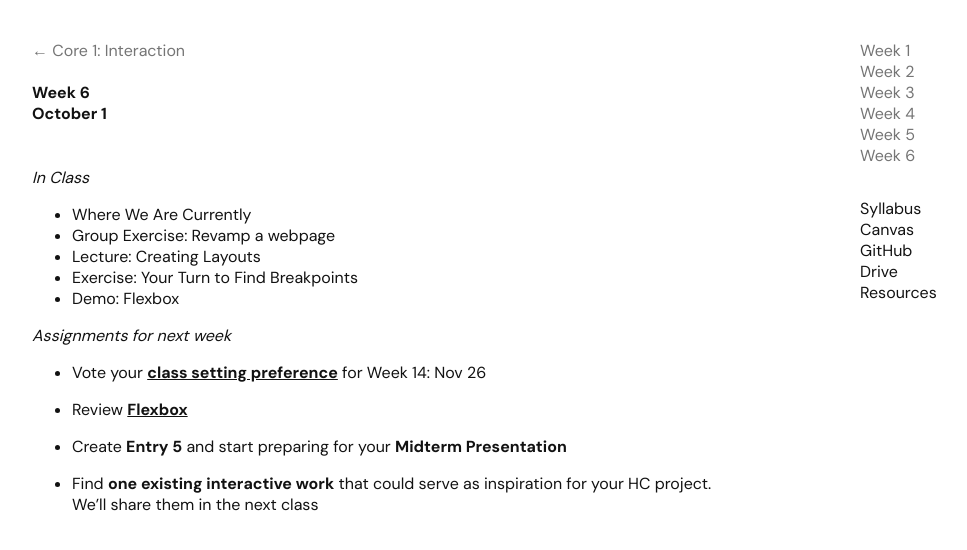
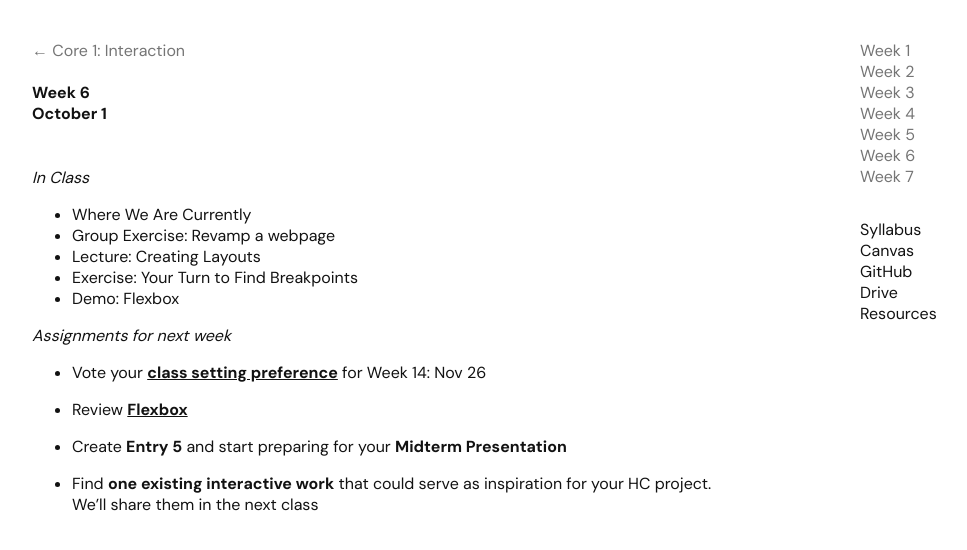
Before and after one commit to core1-interaction/core1-interaction.github.io, a Jekyll site: the page built from week6.md, in a window 1280 px wide. Shown: the top 550 px of the page, without its empty margins (108-1075 px from the left). Built offline with Jekyll 4.4.1, drawn with Linux system fonts in a browser that asks for light colours.

Commit message:
Update sessions.html

```diff
--- a/_layouts/sessions.html
+++ b/_layouts/sessions.html
@@ -22,7 +22,8 @@
                    <a href="https://core1-interaction.github.io/week3.html"><span class="nav-color">Week 3</span></a><br>
                    <a href="https://core1-interaction.github.io/week4.html"><span class="nav-color">Week 4</span></a><br>
                    <a href="https://core1-interaction.github.io/week5.html"><span class="nav-color">Week 5</span></a><br>
-                   <a href="https://core1-interaction.github.io/week6.html"><span class="nav-color">Week 6</span></a></p>
+                   <a href="https://core1-interaction.github.io/week6.html"><span class="nav-color">Week 6</span></a><br>
+                   <a href="https://core1-interaction.github.io/week7.html"><span class="nav-color">Week 7</span></a></p>
             </div>
             <div class="links">
               <p><a href="https://docs.google.com/document/d/1MUvA-rT5wbHm0lmuFQosuDWHbuqtpIjTAWMr-lMu8Fk/edit?usp=sharing" target="_blank">Syllabus</a><br>
```
